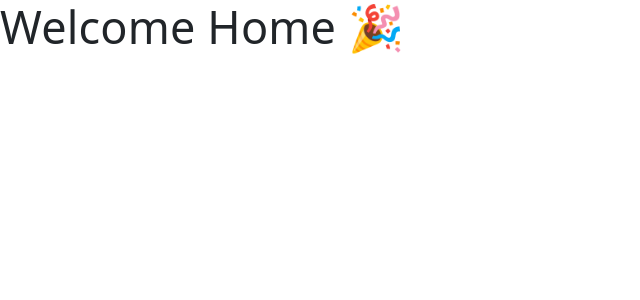
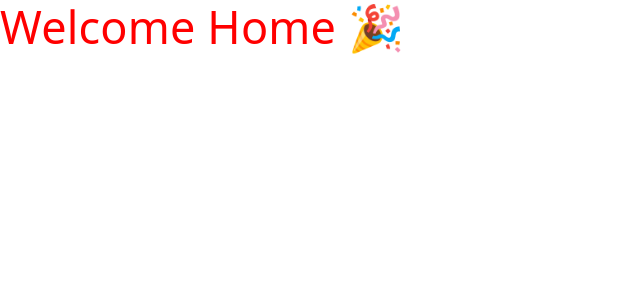
Before and after one commit to andyugbawa/mern-react, a React (Vite) app in the folder newmernapp/client/: page /home in a window 1280 px wide. Shown: the top 300 px of the page, without its empty margins (0-640 px from the left). Built offline with nearby package versions, Linux system fonts and the light colour scheme.

Commit message:
created styling file

```diff
--- a/newmernapp/client/src/Home.jsx
+++ b/newmernapp/client/src/Home.jsx
@@ -1,3 +1,6 @@
+import "./style.css"
+
+
 function Home() {
   return <h1>Welcome Home 🎉</h1>
 }
--- /dev/null
+++ b/newmernapp/client/src/style.css
@@ -0,0 +1,3 @@
+h1{
+    color:red
+}
```
